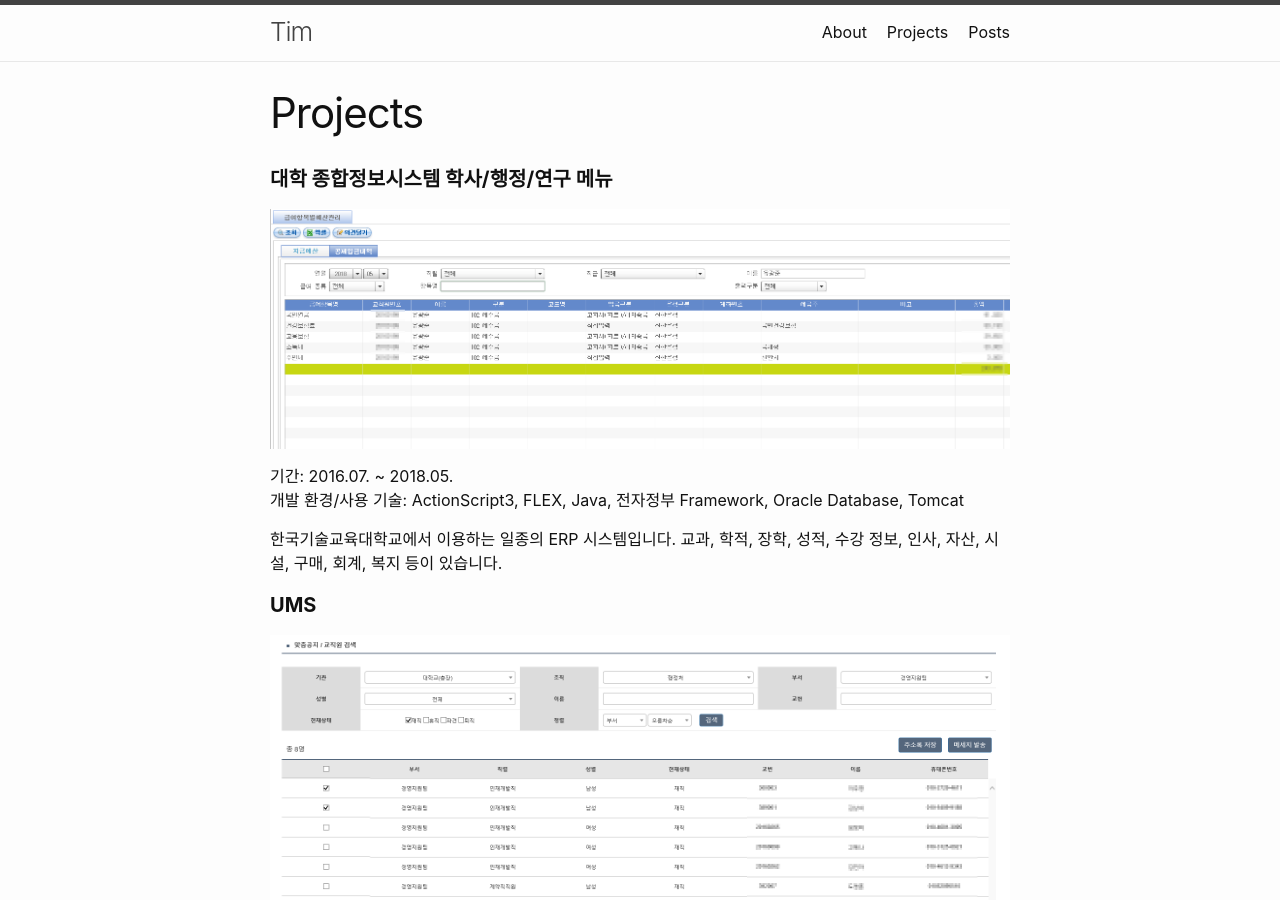
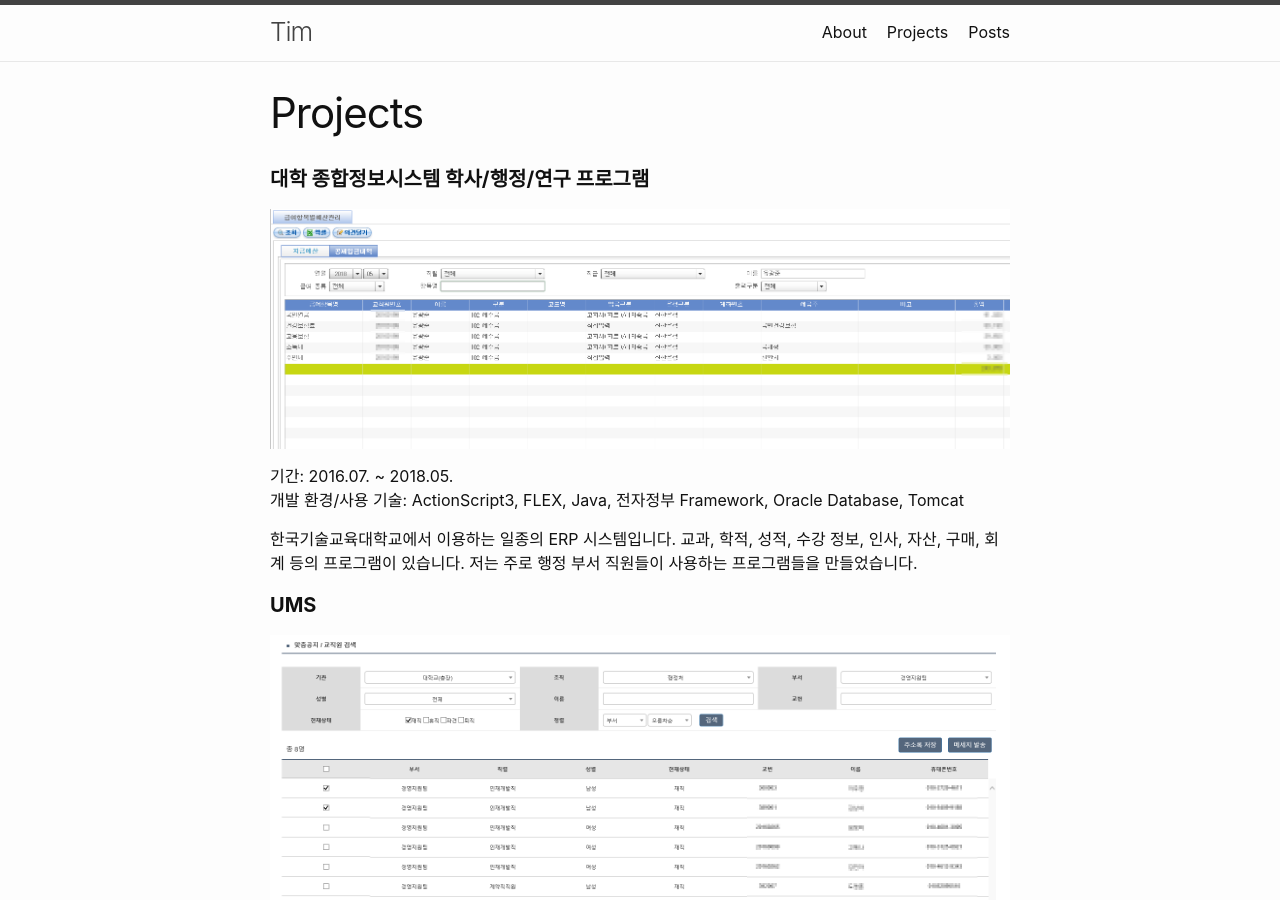
Before and after one commit to majortim/majortim.github.io, a Jekyll site: the page built from projects.md, in a window 1280 px wide and 900 px high. Built offline with Jekyll 4.4.1, drawn with Linux system fonts in a browser that asks for light colours; some of the changed text lies outside the part shown.

Commit message:
changed home, projects, posts

```diff
--- a/_layouts/home.html
+++ b/_layouts/home.html
@@ -7,10 +7,6 @@ layout: default
     <h1 class="page-heading">{{ page.title }}</h1>
   {%- endif -%}
 
-  <div >
-    <p>{{- site.description | escape -}}</p>
-  </div>
-
   {{ content }}
 
 </div>
--- a/_layouts/posts.html
+++ b/_layouts/posts.html
@@ -25,6 +25,9 @@ layout: default
         </h3>
         {%- if site.show_excerpts -%}
           {{ post.excerpt }}
+          {% if post.excerpt != post.content %}
+            <a href="{{ post.url | relative_url }}">계속 읽기</a>
+          {% endif %}
         {%- endif -%}
       </li>
       {%- endfor -%}
--- a/projects.md
+++ b/projects.md
@@ -4,14 +4,14 @@ title: Projects
 permalink: /projects/
 ---
 
-#### **대학 종합정보시스템 학사/행정/연구 메뉴**
+#### **대학 종합정보시스템 학사/행정/연구 프로그램**
 
 ![portal](/assets/img/portal.png)
 
 기간: 2016.07. ~ 2018.05.\\
 개발 환경/사용 기술: ActionScript3, FLEX, Java, 전자정부 Framework, Oracle Database, Tomcat
 
-한국기술교육대학교에서 이용하는 일종의 ERP 시스템입니다. 교과, 학적, 장학, 성적, 수강 정보, 인사, 자산, 시설, 구매, 회계, 복지 등이 있습니다.
+한국기술교육대학교에서 이용하는 일종의 ERP 시스템입니다. 교과, 학적, 성적, 수강 정보, 인사, 자산, 구매, 회계 등의 프로그램이 있습니다. 저는 주로 행정 부서 직원들이 사용하는 프로그램들을 만들었습니다.
 
 <!-- --- -->
 
```
Also changed, not shown: other parts of projects.md (+0 -5 lines), about.md (+1 -1 lines), index.md (+3 -0 lines).
